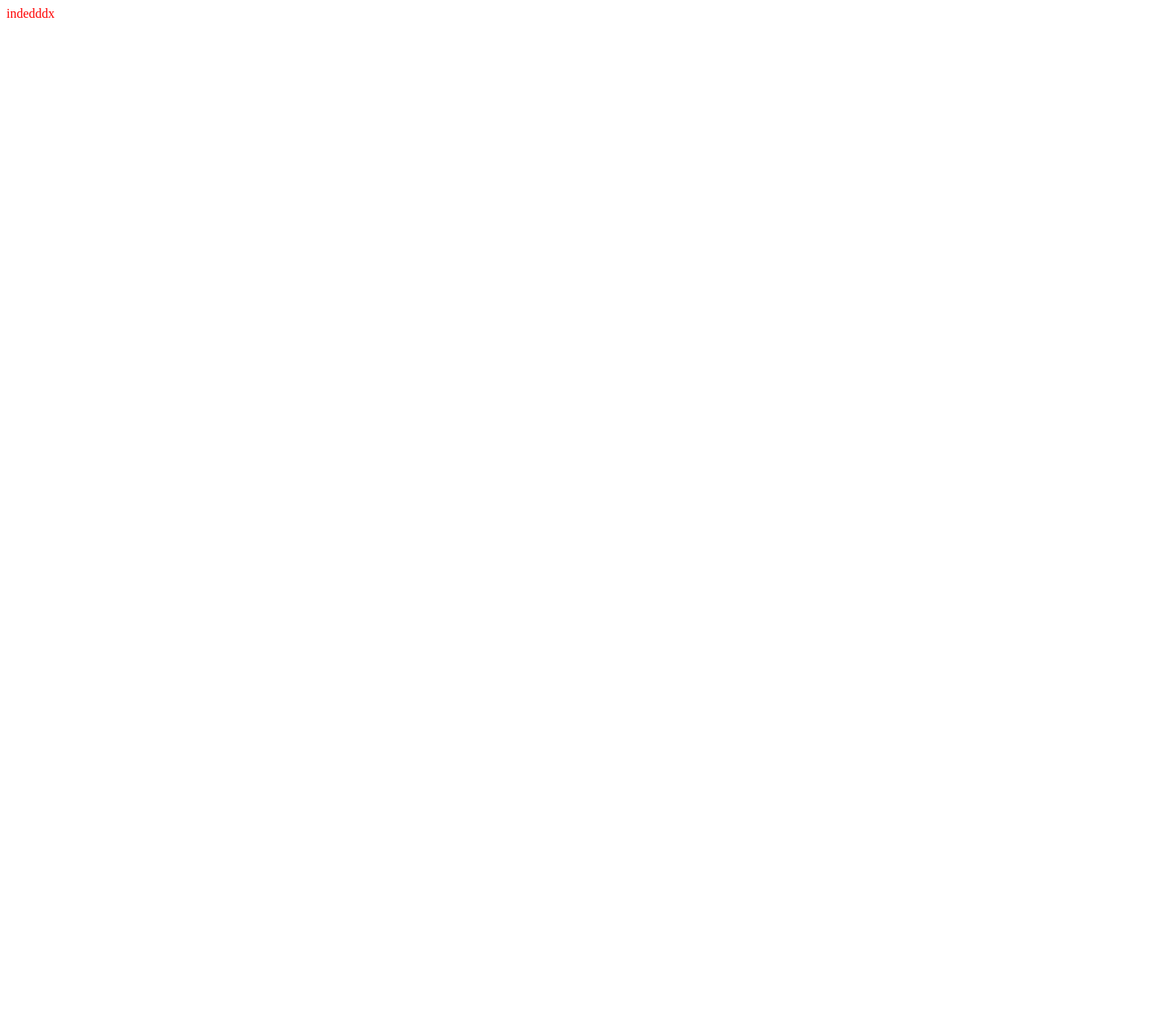
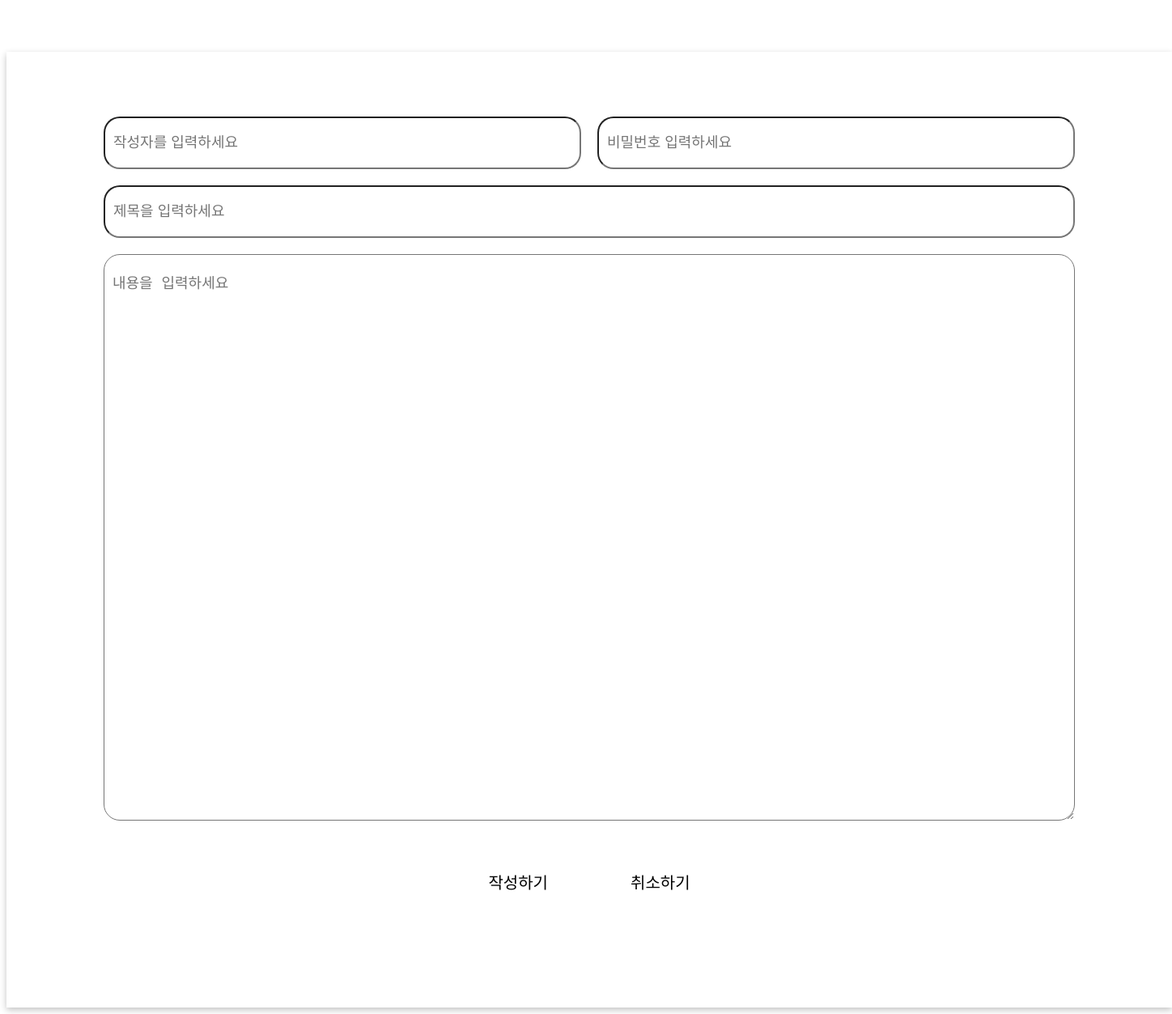
Before and after one commit to kimtaejin93/review, a Next.js app: page /boards/new in a window 1280 px wide. Shown: the whole page at 81% size, 1448 px wide, since content can reach past the window. Before the commit the page ends 800 px from the top, so only its background shows below. Built offline with nearby package versions, Linux system fonts and the light colour scheme.

Commit message:
작성페이지 틀만완성

```diff
--- /dev/null
+++ b/src/components/board/write/Write.Container.tsx
@@ -0,0 +1,5 @@
+import WriteUI from './Write.Presenter';
+
+export default function Write() {
+  return <WriteUI />;
+}
--- /dev/null
+++ b/src/components/board/write/Write.Presenter.tsx
@@ -0,0 +1,28 @@
+import * as S from './Write.Styler';
+
+export default function WriteUI() {
+  return (
+    <S.BoardWrite_Warp>
+      <S.Writer_Warp>
+        <S.Writer>
+          <S.Input_style type='text' placeholder='작성자를 입력하세요' />
+        </S.Writer>
+
+        <S.Password>
+          <S.Input_style type='text' placeholder='비밀번호 입력하세요' />
+        </S.Password>
+      </S.Writer_Warp>
+
+      <S.Title>
+        <S.Input_style type='text' placeholder='제목을 입력하세요' />
+      </S.Title>
+      <S.Contents>
+        <S.Contents_input_style placeholder='내용을 입력하세요' />
+      </S.Contents>
+      <S.Button_Warp>
+        <S.Button_style>작성하기</S.Button_style>
+        <S.Button_style>취소하기</S.Button_style>
+      </S.Button_Warp>
+    </S.BoardWrite_Warp>
+  );
+}
--- /dev/null
+++ b/src/components/board/write/Write.Styler.tsx
@@ -0,0 +1,61 @@
+import styled from '@emotion/styled';
+export const BoardWrite_Warp = styled.div`
+  width: 1200px;
+  margin: auto;
+  margin-top: 64px;
+
+  padding: 80px 120px;
+  box-shadow: rgba(0, 0, 0, 0.24) 0px 3px 8px;
+`;
+export const Writer_Warp = styled.div`
+  display: flex;
+  margin-bottom: 20px;
+`;
+export const Writer = styled.div`
+  flex: 1;
+  margin-right: 20px;
+`;
+export const Password = styled.div`
+  flex: 1;
+`;
+export const Input_style = styled.input`
+  padding: 20px 10px;
+  box-sizing: border-box;
+  width: 100%;
+  height: 100%;
+  vertical-align: bottom;
+  font-size: 18px;
+  border-radius: 20px;
+`;
+export const Contents_input_style = styled.textarea`
+  padding: 20px 10px;
+  box-sizing: border-box;
+  width: 100%;
+  height: 100%;
+  font-size: 18px;
+  vertical-align: bottom;
+  border-radius: 20px;
+`;
+
+export const Title = styled.div`
+  margin-bottom: 20px;
+`;
+export const Contents = styled.div`
+  height: 700px;
+`;
+export const Button_Warp = styled.div`
+  display: flex;
+  justify-content: center;
+  padding: 10px;
+`;
+export const Button_style = styled.button`
+  font-size: 20px;
+  background-color: white;
+  border: 1px solid rgba(0, 0, 0, 0);
+  margin: 30px;
+  padding: 20px;
+  border-radius: 20px;
+  :hover {
+    border: 1px solid gray;
+  }
+`;
--- a/src/pages/boards/new/index.tsx
+++ b/src/pages/boards/new/index.tsx
@@ -1,9 +1,7 @@
-import styled from '@emotion/styled';
+import Write from '@/components/board/write/Write.Container';
+
 import React from 'react';
 
-const Title = styled.div`
-  color: red;
-`;
 export default function index() {
-  return <Title>indedddx</Title>;
+  return <Write />;
 }
```
